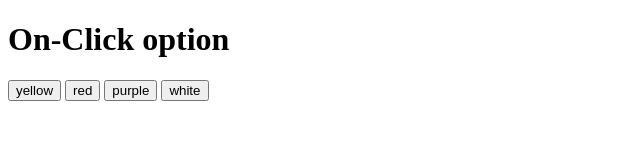
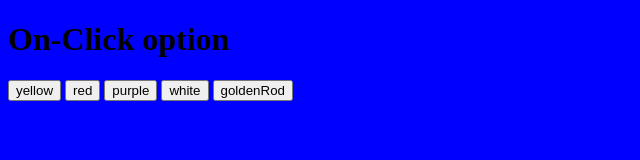
Before and after one commit to TFMahabub/module-25, a plain HTML site: page index.html in a window 1280 px wide. Both pictures are taken after a click on the button "white". Shown: the whole page, without its empty margins (0-640 px from the left). Drawn offline with Linux system fonts and the light colour scheme.

Commit message:
3rd video

```diff
--- a/index.html
+++ b/index.html
@@ -11,7 +11,8 @@
   <button id="yellow-button">yellow</button>
   <button id="red-button">red</button>
   <button id="purple-button">purple</button>
-  <button id="white-button">white</button>
+  <button onclick="bgBlueOn()">white</button>
+  <button id="golden-rod">goldenRod</button>
 
 
 
--- a/index.js
+++ b/index.js
@@ -20,7 +20,11 @@ function bgPurpleOn(){
 }
 
 //white-button-
-const bgWhite = document.getElementById('white-button');
-bgWhite.onclick = function bgWhiteOn(){
-document.body.style.backgroundColor = 'white';
+function bgBlueOn(){
+document.body.style.backgroundColor = 'blue';
 }
+
+//goldenRod-button-
+document.getElementById('golden-rod').addEventListener('click', function(){
+  document.body.style.backgroundColor= 'pink'
+})
```
